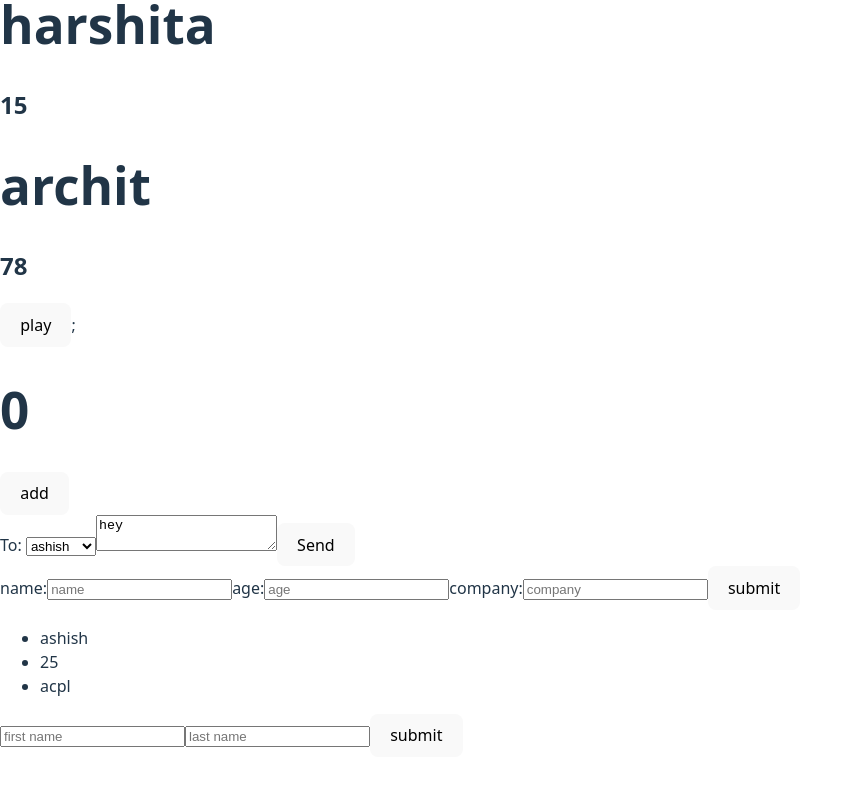
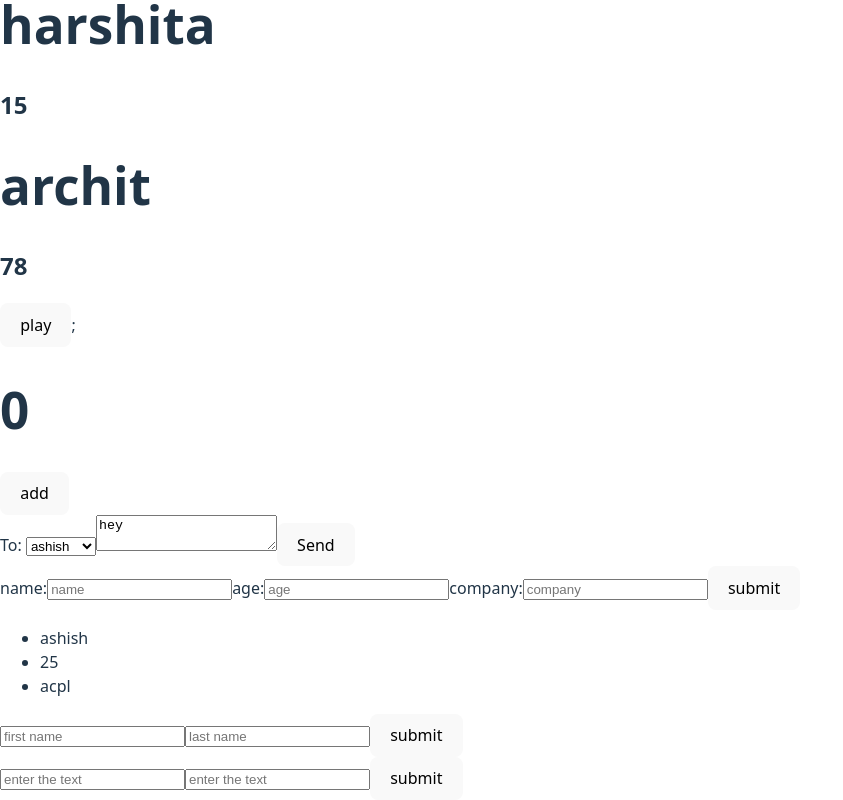
Before and after one commit to Ashish-sin-gh/advance-JS-chai-aur-code, a React (Vite) app in the folder React/practice1/: page / in a window 1280 px wide. Shown: the part 521-1321 px from the top of the page, without its empty margins (0-843 px from the left). Before the commit the page ends 1278 px from the top, so only its background shows below. Built offline with nearby package versions, Linux system fonts and the light colour scheme.

Commit message:
lifitng state up updated

```diff
--- /dev/null
+++ b/React/practice1/components/lifting-the-state-up/Child2.jsx
@@ -0,0 +1,40 @@
+import { useState } from "react";
+function Child2({ addData }) {
+  const [data, setData] = useState({
+    text1: "",
+    text2: "",
+  });
+
+  function handleChange(e) {
+    setData({ ...data, [e.target.name]: e.target.value });
+    console.log(data);
+  }
+
+  function handleSubmit(e) {
+    e.preventDefault();
+    addData(data);
+    setData({ text1: "", text2: "" });
+  }
+
+  return (
+    <form onSubmit={handleSubmit}>
+      <input
+        type="text"
+        placeholder="enter the text"
+        value={data.text1}
+        name="text1"
+        onChange={handleChange}
+      ></input>
+      <input
+        type="text"
+        placeholder="enter the text"
+        value={data.text2}
+        name="text2"
+        onChange={handleChange}
+      ></input>
+      <button type="submit">submit</button>
+    </form>
+  );
+}
+
+export default Child2;
--- /dev/null
+++ b/React/practice1/components/lifting-the-state-up/Parent2.jsx
@@ -0,0 +1,27 @@
+import { useState } from "react";
+import Child2 from "./Child2";
+
+function Parent2() {
+  const [dataList, setDataList] = useState([]);
+
+  function addDataToList(data) {
+    setDataList([...dataList, { ...data, key: dataList.length + 1 }]);
+  }
+
+  return (
+    <>
+      <Child2 addData={addDataToList}></Child2>
+
+      {dataList.map((element) => {
+        return (
+          <ul key={element.key}>
+            <h3>{element.text1}</h3>
+            <h3>{element.text2}</h3>
+          </ul>
+        );
+      })}
+    </>
+  );
+}
+
+export default Parent2;
--- a/React/practice1/src/App.jsx
+++ b/React/practice1/src/App.jsx
@@ -1,6 +1,7 @@
 import Chat from "../components/Chat";
 import Child from "../components/Child";
 import JsxButton from "../components/JsxButton";
+import Parent2 from "../components/lifting-the-state-up/parent2";
 import ParentComp from "../components/lifting-the-state-up/parentComp";
 import MapHigherOrderFunction from "../components/MapHigherOrderFunction";
 import Parent from "../components/parent";
@@ -49,6 +50,7 @@ function App() {
       <Chat></Chat>
       <UpdatingObjectsInState></UpdatingObjectsInState>
       <ParentComp></ParentComp>
+      <Parent2></Parent2>
     </>
   );
 }
```
